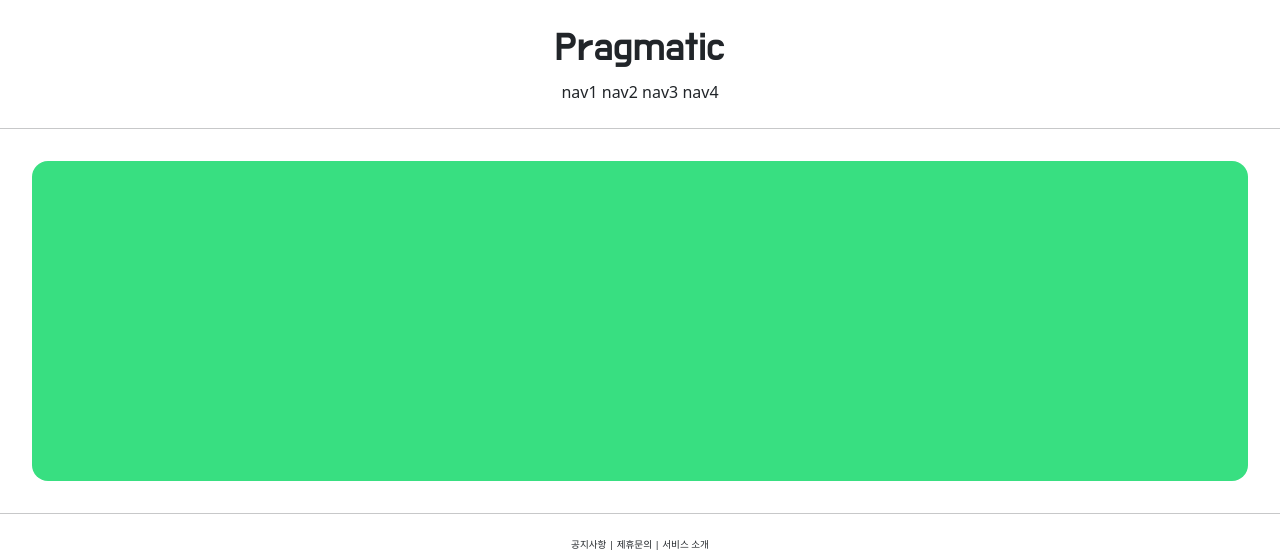
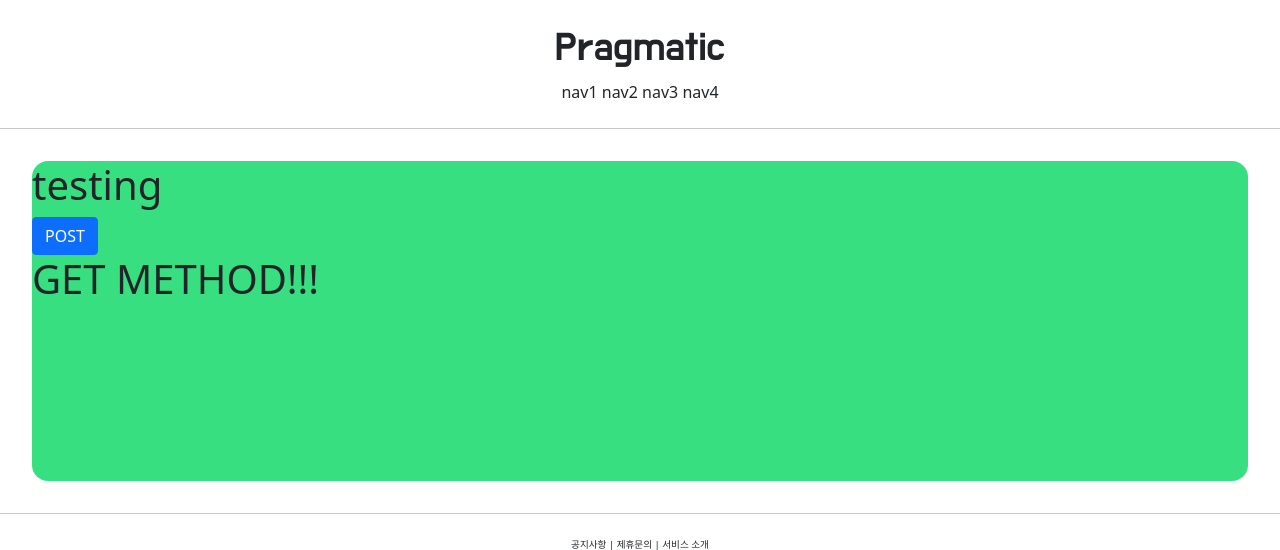
Before and after one commit to soyeom/pinterest-clone-web, a Django app: page /account/hello_world/ in a window 1280 px wide. Shown: the top 550 px of the page. Run offline with Django 3.2, Linux system fonts and the light colour scheme.

Commit message:
django 16 course commit

```diff
--- a/accountapp/Templates/accountapp/hello_world.html
+++ b/accountapp/Templates/accountapp/hello_world.html
@@ -3,6 +3,18 @@
 {% block content %}
 
     <div style="height: 20rem; background-color: #38df81; border-radius: 1rem; margin: 2rem;">
+        <h1>
+            testing
+        </h1>
+
+        <form action="/account/hello_world/" method="post">
+            {% csrf_token %}
+            <input type="submit" class="btn btn-primary" value="POST">
+        </form>
+
+        <h1>
+            {{ text }}
+        </h1>
 
     </div>
 
--- a/accountapp/views.py
+++ b/accountapp/views.py
@@ -4,7 +4,10 @@ from django.shortcuts import render
 # Create your views here.
 
 def hello_world(request):
-    return render(request, 'accountapp/hello_world.html')
+    if request.method == "POST":
+        return render(request, 'accountapp/hello_world.html', context={'text': 'POST METHOD!!!'})
+    else:
+        return render(request, 'accountapp/hello_world.html', context={'text': 'GET METHOD!!!'})
 
 #render는 Templates에서 response를 가져옴
 
```
